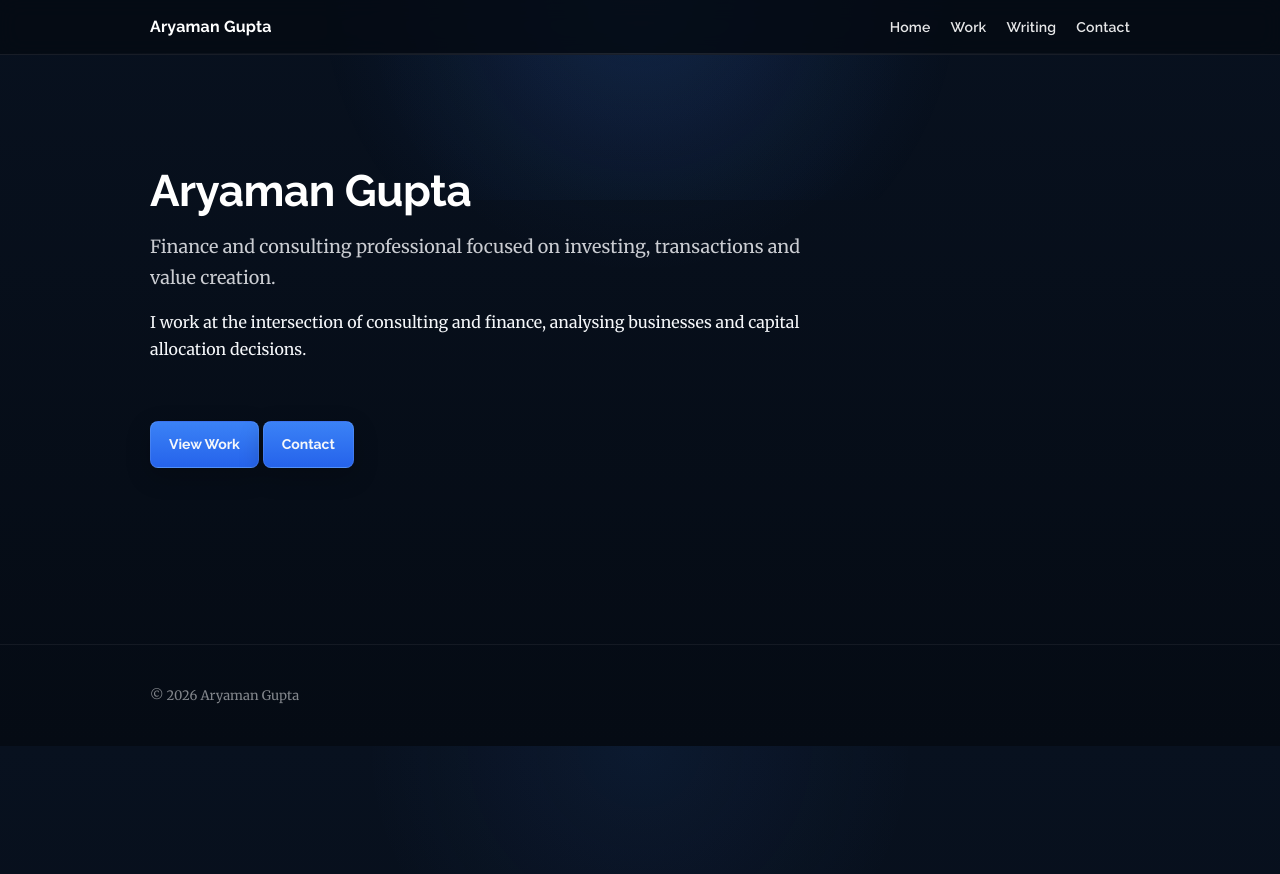
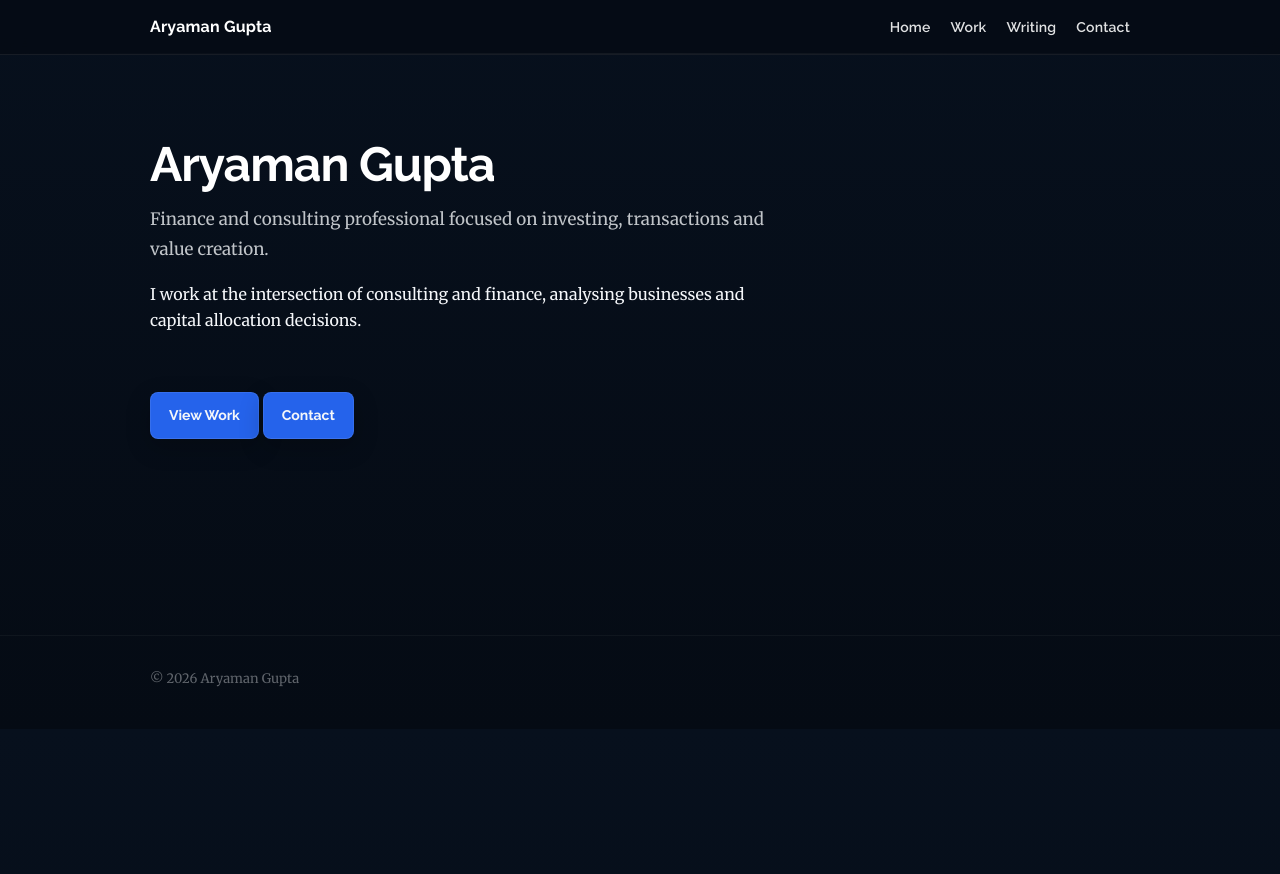
Before and after one commit to kungfumonk29/kungfumonk29.github.io, a Jekyll site: the page built from index.md, in a window 1280 px wide. Shown: the top 874 px of the page. Built offline with Jekyll 4.4.1, drawn with Linux system fonts in a browser that asks for light colours.

Commit message:
Update main.css

```diff
--- a/assets/css/main.css
+++ b/assets/css/main.css
@@ -1,16 +1,16 @@
 :root{
-  --bg:#08111F;
-  --bg-soft:#0D1728;
+  --bg:#07101D;
+  --bg-soft:#0B1422;
   --text:#F5F7FA;
-  --muted:rgba(245,247,250,0.72);
-  --border:rgba(255,255,255,0.08);
-  --border-strong:rgba(59,130,246,0.32);
-  --header:#050B14;
-  --card:rgba(255,255,255,0.03);
-  --card-hover:rgba(255,255,255,0.05);
-  --accent:#3B82F6;
-  --accent-hover:#60A5FA;
-  --input:#0F1A2D;
+  --muted:rgba(245,247,250,0.70);
+  --border:rgba(255,255,255,0.07);
+  --border-strong:rgba(59,130,246,0.24);
+  --header:rgba(5,11,20,0.82);
+  --card:rgba(255,255,255,0.025);
+  --card-hover:rgba(255,255,255,0.04);
+  --accent:#2563EB;
+  --accent-hover:#1D4ED8;
+  --input:#0E1828;
   --max:980px;
 }
 
@@ -27,9 +27,7 @@ html{
 
 body{
   position:relative;
-  background:
-    radial-gradient(circle at top, rgba(59,130,246,0.08), transparent 28%),
-    linear-gradient(180deg, #08111F 0%, #050B14 100%);
+  background:linear-gradient(180deg, #07101D 0%, #050B14 100%);
   color:var(--text);
   font-family:"Merriweather",serif;
   line-height:1.65;
@@ -38,16 +36,7 @@ body{
 }
 
 body::before{
-  content:"";
-  position:fixed;
-  top:-220px;
-  left:50%;
-  transform:translateX(-50%);
-  width:820px;
-  height:420px;
-  background:radial-gradient(circle, rgba(59,130,246,0.12), transparent 70%);
-  pointer-events:none;
-  z-index:0;
+  display:none;
 }
 
 .container{
@@ -59,7 +48,7 @@ body::before{
 
 /* Header */
 .site-header{
-  background:rgba(5,11,20,0.88);
+  background:var(--header);
   color:#fff;
   border-bottom:1px solid var(--border);
   backdrop-filter:blur(10px);
@@ -79,7 +68,7 @@ body::before{
   background:linear-gradient(
     to right,
     transparent,
-    rgba(255,255,255,0.1),
+    rgba(255,255,255,0.06),
     transparent
   );
 }
@@ -111,7 +100,7 @@ body::before{
 }
 
 .nav a{
-  color:rgba(255,255,255,0.9);
+  color:rgba(255,255,255,0.88);
   text-decoration:none;
   font-family:"Raleway",sans-serif;
   font-weight:600;
@@ -124,19 +113,31 @@ body::before{
   color:#fff;
   text-decoration:underline;
   text-underline-offset:4px;
-  text-decoration-color:var(--accent);
+  text-decoration-color:rgba(255,255,255,0.28);
 }
 
 /* Layout */
 .content{
-  padding:110px 0 120px 0;
+  padding:84px 0 100px 0;
   position:relative;
   z-index:1;
 }
 
+.intro,
+.hero,
+.content > *{
+  position:relative;
+  z-index:1;
+}
+
+.intro{
+  max-width:720px;
+  padding-top:12px;
+}
+
 .content p,
 .content li{
-  max-width:680px;
+  max-width:640px;
 }
 
 /* Typography */
@@ -148,8 +149,9 @@ h1,h2,h3{
 }
 
 h1{
-  font-size:44px;
-  letter-spacing:-0.5px;
+  font-size:48px;
+  letter-spacing:-1px;
+  line-height:1.08;
   max-width:900px;
 }
 
@@ -175,23 +177,23 @@ strong{
 .content a{
   color:var(--text);
   text-decoration:none;
-  border-bottom:1px solid rgba(255,255,255,0.12);
+  border-bottom:1px solid rgba(255,255,255,0.10);
   transition:color 0.2s ease, border-color 0.2s ease;
 }
 
 .content a:hover{
   color:#fff;
-  border-bottom-color:var(--accent);
+  border-bottom-color:rgba(255,255,255,0.28);
 }
 
 /* Buttons */
 .button{
   display:inline-block;
-  background:linear-gradient(180deg, var(--accent), #2563EB);
+  background:var(--accent);
   color:#fff;
   padding:11px 18px;
   border-radius:8px;
-  border:1px solid rgba(255,255,255,0.1);
+  border:1px solid rgba(255,255,255,0.08);
   text-decoration:none;
   font-family:"Raleway",sans-serif;
   font-weight:700;
@@ -206,11 +208,9 @@ strong{
 }
 
 .button:hover{
-  background:linear-gradient(180deg, var(--accent-hover), #3B82F6);
+  background:var(--accent-hover);
   transform:translateY(-1px);
-  box-shadow:
-    0 0 0 1px rgba(59,130,246,0.4),
-    0 12px 28px rgba(0,0,0,0.28);
+  box-shadow:0 12px 28px rgba(0,0,0,0.28);
 }
 
 .button.secondary{
@@ -221,8 +221,8 @@ strong{
 }
 
 .button.secondary:hover{
-  background:rgba(255,255,255,0.04);
-  border-color:rgba(255,255,255,0.22);
+  background:rgba(255,255,255,0.03);
+  border-color:rgba(255,255,255,0.24);
   box-shadow:none;
 }
 
@@ -244,10 +244,10 @@ strong{
 }
 
 .item:hover{
-  color:var(--accent-hover);
+  color:rgba(255,255,255,0.82);
   text-decoration:underline;
   text-underline-offset:4px;
-  text-decoration-color:var(--accent);
+  text-decoration-color:rgba(255,255,255,0.20);
 }
 
 .meta{
@@ -273,10 +273,10 @@ strong{
   padding:22px;
   border-radius:14px;
   background:var(--card);
-  border:1px solid rgba(255,255,255,0.06);
+  border:1px solid rgba(255,255,255,0.05);
   text-decoration:none;
   color:var(--text);
-  box-shadow:0 8px 30px rgba(0,0,0,0.18);
+  box-shadow:0 8px 30px rgba(0,0,0,0.14);
   backdrop-filter:blur(6px);
   -webkit-backdrop-filter:blur(6px);
 }
@@ -285,7 +285,7 @@ strong{
   background:var(--card-hover);
   border-color:var(--border-strong);
   transform:translateY(-2px);
-  box-shadow:0 16px 36px rgba(0,0,0,0.28);
+  box-shadow:0 14px 32px rgba(0,0,0,0.22);
 }
 
 .tile-title{
@@ -310,7 +310,7 @@ strong{
   background:var(--card);
   border:1px solid var(--border);
   border-radius:14px;
-  box-shadow:0 8px 30px rgba(0,0,0,0.18);
+  box-shadow:0 8px 30px rgba(0,0,0,0.14);
   backdrop-filter:blur(6px);
   -webkit-backdrop-filter:blur(6px);
 }
@@ -350,8 +350,8 @@ strong{
 
 .subscribe-box input:focus{
   outline:none;
-  border-color:rgba(59,130,246,0.45);
-  box-shadow:0 0 0 4px rgba(59,130,246,0.12);
+  border-color:rgba(255,255,255,0.18);
+  box-shadow:0 0 0 4px rgba(255,255,255,0.04);
 }
 
 .subscribe-box .button{
@@ -368,7 +368,7 @@ strong{
   background:linear-gradient(
     to right,
     transparent,
-    rgba(255,255,255,0.12),
+    rgba(255,255,255,0.10),
     transparent
   );
   margin:48px 0;
@@ -381,7 +381,7 @@ hr{
   background:linear-gradient(
     to right,
     transparent,
-    rgba(255,255,255,0.12),
+    rgba(255,255,255,0.10),
     transparent
   );
   margin:40px 0;
@@ -390,9 +390,9 @@ hr{
 
 /* Intro paragraph after page title */
 .content h1 + p{
-  font-size:18px;
-  line-height:1.7;
-  color:rgba(245,247,250,0.82);
+  font-size:17px;
+  line-height:1.75;
+  color:rgba(245,247,250,0.78);
 }
 
 /* Contact page */
@@ -412,7 +412,7 @@ hr{
   border:1px solid var(--border);
   border-radius:12px;
   overflow:hidden;
-  box-shadow:0 8px 30px rgba(0,0,0,0.18);
+  box-shadow:0 8px 30px rgba(0,0,0,0.14);
 }
 
 .map iframe{
@@ -447,8 +447,8 @@ hr{
 .contact-right input:focus,
 .contact-right textarea:focus{
   outline:none;
-  border-color:rgba(59,130,246,0.45);
-  box-shadow:0 0 0 4px rgba(59,130,246,0.12);
+  border-color:rgba(255,255,255,0.18);
+  box-shadow:0 0 0 4px rgba(255,255,255,0.04);
 }
 
 .contact-right textarea{
@@ -458,11 +458,11 @@ hr{
 
 /* Footer */
 .site-footer{
-  padding:40px 0;
+  padding:32px 0 40px 0;
   font-size:13px;
-  color:rgba(245,247,250,0.52);
-  border-top:1px solid rgba(255,255,255,0.06);
-  margin-top:40px;
+  color:rgba(245,247,250,0.38);
+  border-top:1px solid rgba(255,255,255,0.04);
+  margin-top:80px;
 }
 
 /* Responsive */
@@ -478,6 +478,7 @@ hr{
 
   h1{
     font-size:38px;
+    line-height:1.12;
   }
 
   .subscribe-box form{
```
